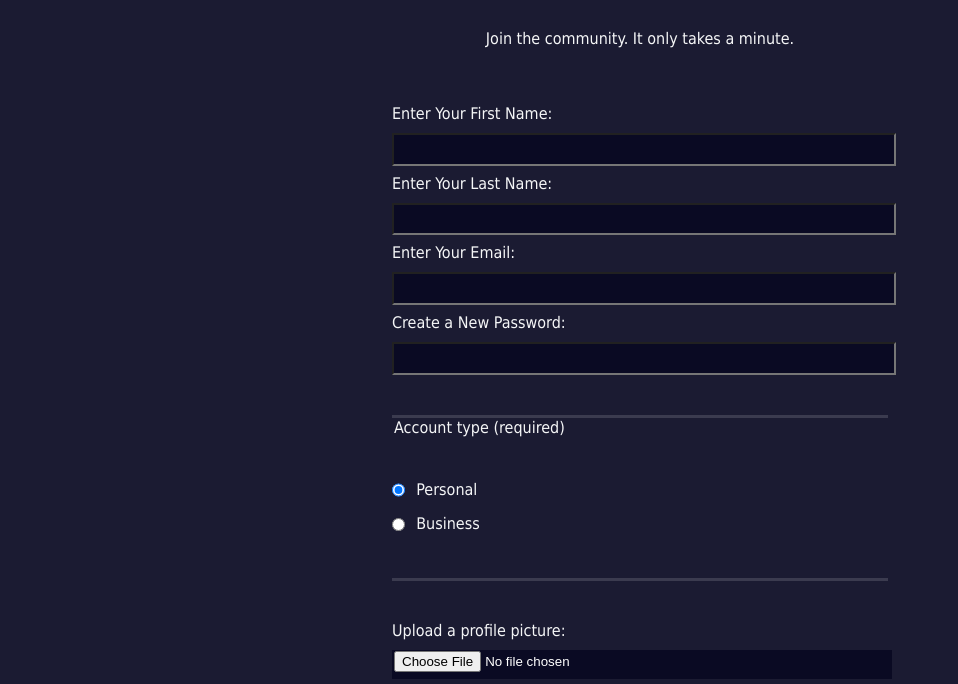
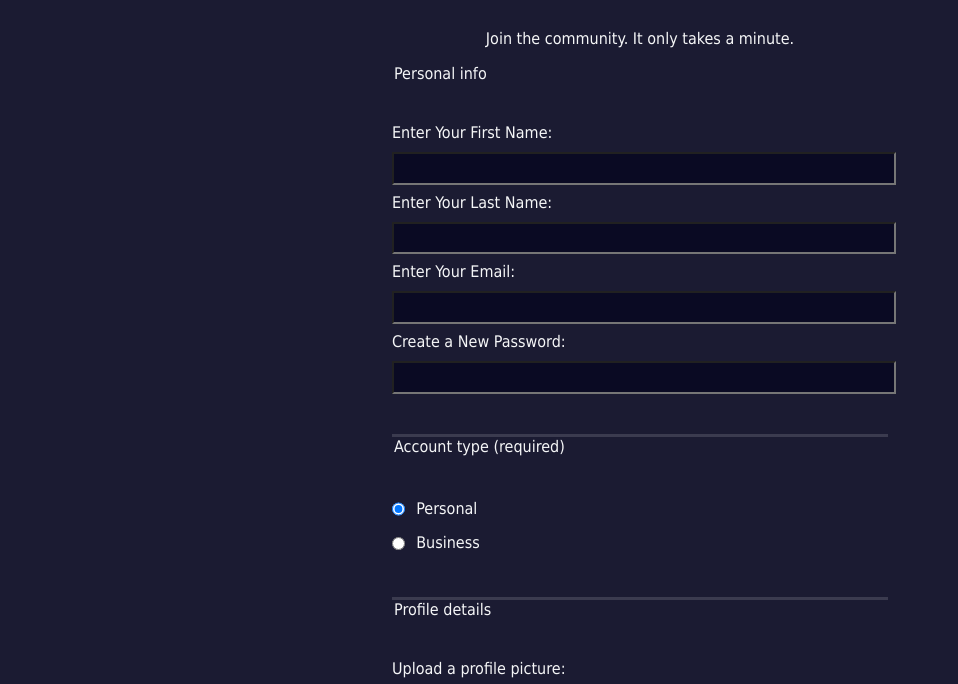
Before and after one commit to DocariDR/Registration-Form-freecodecamp, a plain HTML site: page index.html in a window 1280 px wide. Shown: the part 92-776 px from the top of the page, without its empty margins (0-958 px from the left). Drawn offline with Linux system fonts and the light colour scheme.

Commit message:
fix(a11y): add legend to fieldsets 1 and 3

```diff
--- a/index.html
+++ b/index.html
@@ -27,6 +27,7 @@
 
     <form method="post" action='https://register-demo.freecodecamp.org'>
       <fieldset>
+        <legend>Personal info</legend>
         <label for="first-name">Enter Your First Name: <input id="first-name" name="first-name" type="text" required /></label>
         <label for="last-name">Enter Your Last Name: <input id="last-name" name="last-name" type="text" required /></label>
         <label for="email">Enter Your Email: <input id="email" name="email" type="email" required /></label>
@@ -38,6 +39,7 @@
         <label for="business-account"><input id="business-account" type="radio" name="account-type" value="business" class="inline" /> Business</label>
       </fieldset>
       <fieldset>
+        <legend>Profile details</legend>
         <label for="profile-picture">Upload a profile picture: <input id="profile-picture" type="file" name="file" /></label>
         <label for="age">Input your age (years): <input id="age" type="number" name="age" min="13" max="120" /></label>
         <label for="referrer">How did you hear about us?
```
